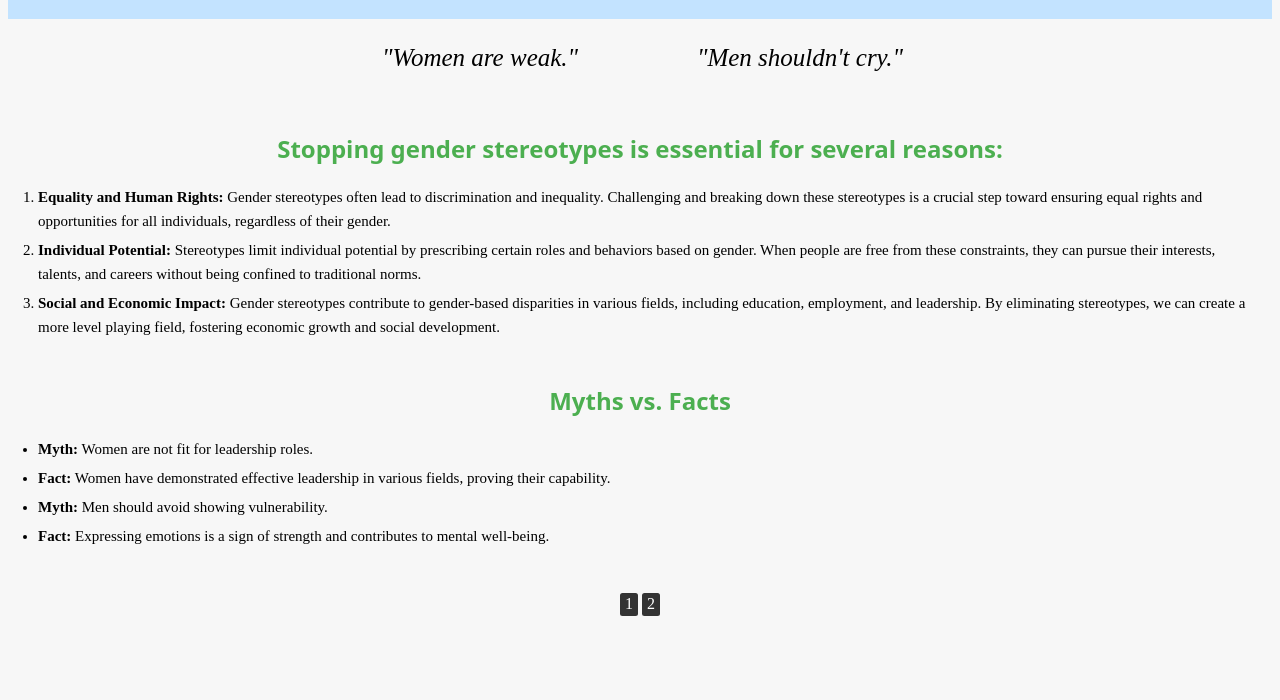
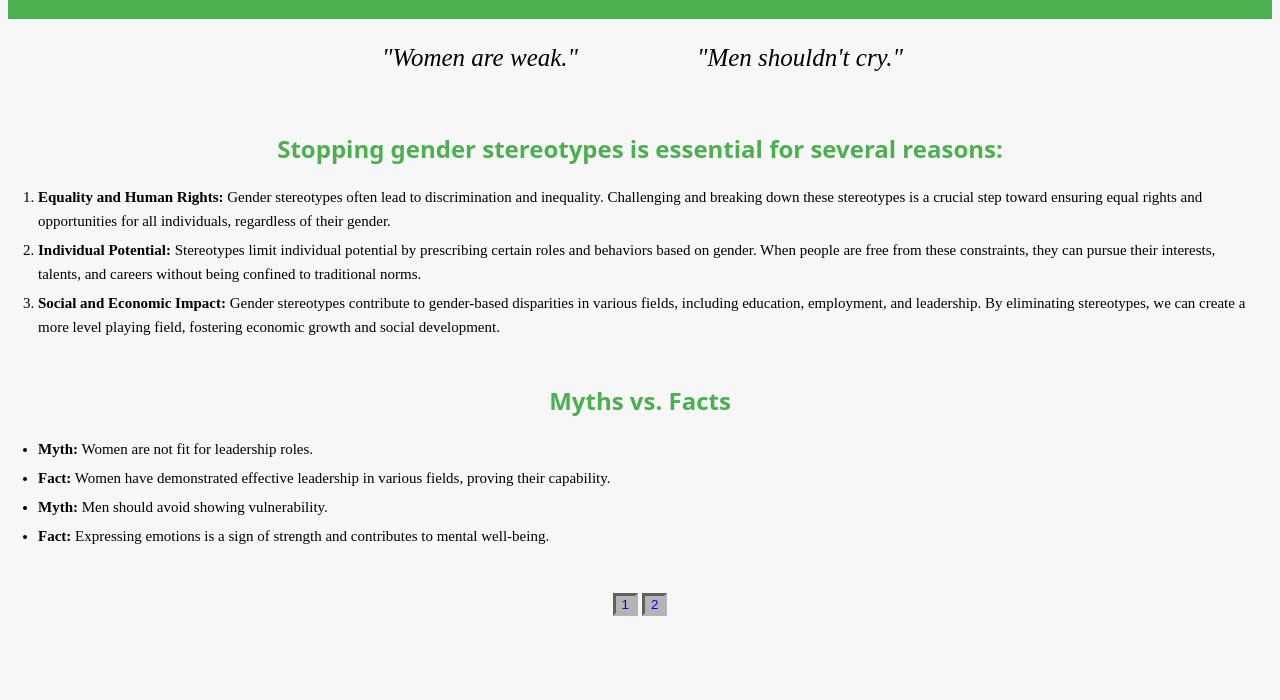
Before and after one commit to Kenken-11/EqualLens, a plain HTML site: page index.html in a window 1280 px wide. Shown: the part 100-800 px from the top of the page. Drawn offline with Linux system fonts and the light colour scheme.

Commit message:
Add files via upload

```diff
--- a/index.html
+++ b/index.html
@@ -37,8 +37,9 @@
         </ul>
     </div>
     <div class="navigation">
-        <a href="./index.html">1</a>
-        <a href="./index2.html">2</a>
+        <button id="page1Button">1</button>
+        <button id="page2Button">2</button>
     </div>
+    <script src="./script.js"></script>
 </body>
 </html>
--- /dev/null
+++ b/script.js
@@ -0,0 +1,7 @@
+document.getElementById('page1Button').addEventListener('click', function() {
+    window.location.href = './index.html';
+});
+
+document.getElementById('page2Button').addEventListener('click', function() {
+    window.location.href = './index2.html';
+});
--- a/style.css
+++ b/style.css
@@ -12,7 +12,7 @@ body {
 }
 .head {
     font-size: 15px;
-    background-color: rgb(195, 227, 255);
+    background-color: #4CAF50;
     padding: 15px;
     text-align: center;
     font-family: system-ui;
@@ -39,18 +39,9 @@ h2 {
 .myths-facts {
     text-align: left;
 }
-.navigation {
-    text-align: center;
-    margin-top: 10px;
+button {
+    background-color: #B4B4B4;
+    border: inset;
+    color: blue;
+    border-color: #B4B4B4;
 }
-.navigation a {
-    display: inline-block;
-    padding: 2.5px 5px;
-    background-color: #333;
-    color: #fff;
-    text-decoration: none;
-    border-radius: 2.5px;
-}
-.navigation a:hover {
-    background-color: #555;
-}
```
Also changed, not shown: index2.html (+3 -2 lines).
